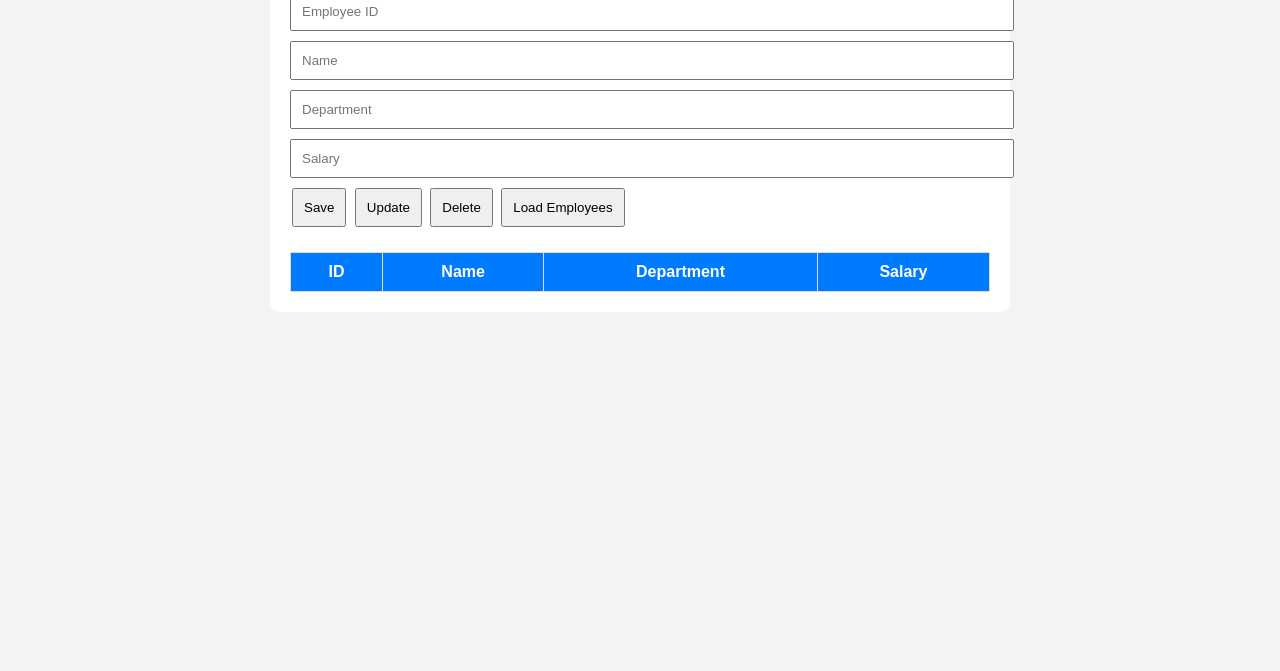
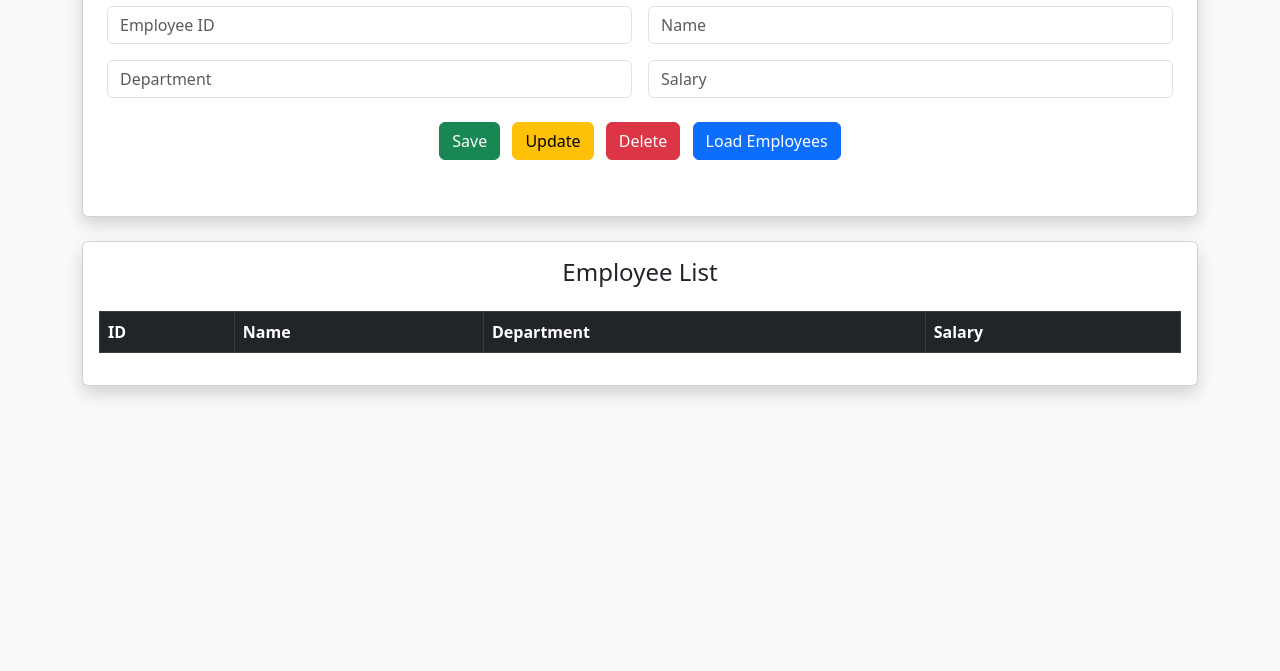
Before and after one commit to SauravBagade/Employee-Management-System-Serverless-, a plain HTML site: page index.html in a window 1280 px wide. Shown: the part 129-800 px from the top of the page. Drawn offline with nearby package versions, Linux system fonts and the light colour scheme.

Commit message:
Refactor index.html to use Bootstrap for styling

```diff
--- a/index.html
+++ b/index.html
@@ -5,86 +5,65 @@
     <meta name="viewport" content="width=device-width, initial-scale=1.0">
     <title>Employee Management System</title>
 
-    <style>
-        body {
-            font-family: Arial;
-            background-color: #f4f4f4;
-            padding: 20px;
-        }
-
-        .container {
-            max-width: 700px;
-            margin: auto;
-            background: #fff;
-            padding: 20px;
-            border-radius: 10px;
-        }
-
-        input {
-            width: 100%;
-            padding: 10px;
-            margin: 5px 0;
-        }
-
-        button {
-            padding: 10px;
-            margin: 5px 2px;
-            cursor: pointer;
-        }
-
-        table {
-            width: 100%;
-            margin-top: 20px;
-            border-collapse: collapse;
-        }
-
-        th, td {
-            padding: 10px;
-            border: 1px solid #ddd;
-        }
-
-        th {
-            background: #007bff;
-            color: white;
-        }
-
-        #msg {
-            color: green;
-            font-weight: bold;
-        }
-    </style>
+    <!-- ✅ Bootstrap CDN -->
+    <link href="https://cdn.jsdelivr.net/npm/bootstrap@5.3.0/dist/css/bootstrap.min.css" rel="stylesheet">
 </head>
 
-<body>
+<body class="bg-light">
 
-<div class="container">
+<div class="container mt-5">
 
-    <h2>Employee Management System</h2>
+    <div class="card shadow p-4">
+        <h2 class="text-center mb-4">Employee Management System</h2>
 
         <!-- Inputs -->
-    <input type="text" id="employeeId" placeholder="Employee ID">
-    <input type="text" id="name" placeholder="Name">
-    <input type="text" id="department" placeholder="Department">
-    <input type="text" id="salary" placeholder="Salary">
+        <div class="row g-3">
+            <div class="col-md-6">
+                <input type="text" id="employeeId" class="form-control" placeholder="Employee ID">
+            </div>
+            <div class="col-md-6">
+                <input type="text" id="name" class="form-control" placeholder="Name">
+            </div>
+            <div class="col-md-6">
+                <input type="text" id="department" class="form-control" placeholder="Department">
+            </div>
+            <div class="col-md-6">
+                <input type="text" id="salary" class="form-control" placeholder="Salary">
+            </div>
+        </div>
 
         <!-- Buttons -->
-    <button onclick="saveEmployee()">Save</button>
-    <button onclick="updateEmployee()">Update</button>
-    <button onclick="deleteEmployee()">Delete</button>
-    <button onclick="getEmployees()">Load Employees</button>
+        <div class="text-center mt-4">
+            <button class="btn btn-success me-2" onclick="saveEmployee()">Save</button>
+            <button class="btn btn-warning me-2" onclick="updateEmployee()">Update</button>
+            <button class="btn btn-danger me-2" onclick="deleteEmployee()">Delete</button>
+            <button class="btn btn-primary" onclick="getEmployees()">Load Employees</button>
+        </div>
 
         <!-- Message -->
-    <p id="msg"></p>
+        <p id="msg" class="text-center mt-3 fw-bold text-success"></p>
+    </div>
 
     <!-- Table -->
-    <table id="table">
+    <div class="card shadow mt-4 p-3">
+        <h4 class="text-center">Employee List</h4>
+
+        <div class="table-responsive">
+            <table class="table table-bordered table-striped mt-3" id="table">
+                <thead class="table-dark">
                     <tr>
                         <th>ID</th>
                         <th>Name</th>
                         <th>Department</th>
                         <th>Salary</th>
                     </tr>
+                </thead>
+                <tbody>
+                    <!-- Data will load here -->
+                </tbody>
             </table>
+        </div>
+    </div>
 
 </div>
 
```
Lines whose indentation alone changed are shown as unchanged.
